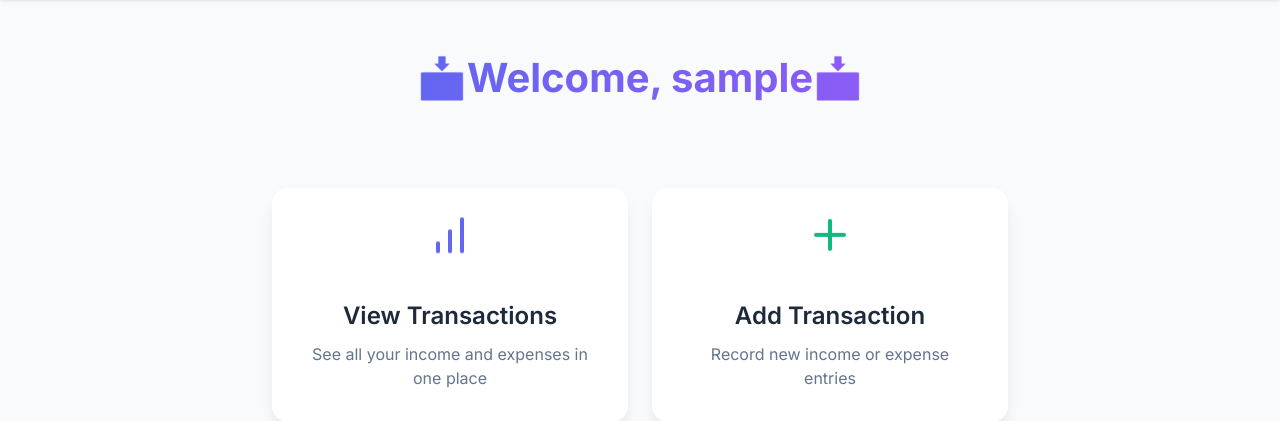
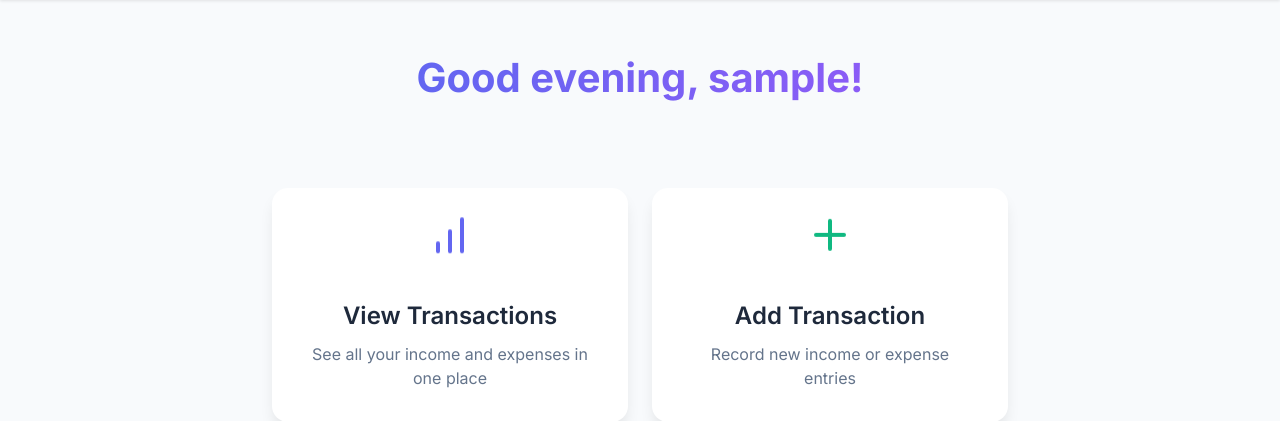
Before and after one commit to Mathan3006/family, a Flask app: template templates/index.html in a window 1280 px wide. Shown: the part 64-485 px from the top of the page. Run offline with Flask 3, Linux system fonts and the light colour scheme; the template is opened without the code that fills it: most values are stand-ins (such as "Sample title", 1, 10 or a date in 2020); some libraries are stand-ins or nearby versions.

Commit message:
Update index.html

```diff
--- a/templates/index.html
+++ b/templates/index.html
@@ -25,6 +25,7 @@
         background-clip: text;
         color: transparent;
         display: inline-block;
+        animation: bounce 0.5s ease;
     }
 
     .nav-cards {
@@ -165,7 +166,17 @@
 </style>
 
 <div class="welcome-container">
-<h1 class="welcome-title">📩Welcome, {{ username }}📩</h1>
+<h1 class="welcome-title">
+    {% set current_hour = datetime.now().hour %}
+    {% if current_hour < 12 %}
+        Good morning,
+    {% elif current_hour < 18 %}
+        Good afternoon,
+    {% else %}
+        Good evening,
+    {% endif %}
+    {{ username }}!
+</h1>
 
     {% with messages = get_flashed_messages(with_categories=true) %}
         {% if messages %}
```
